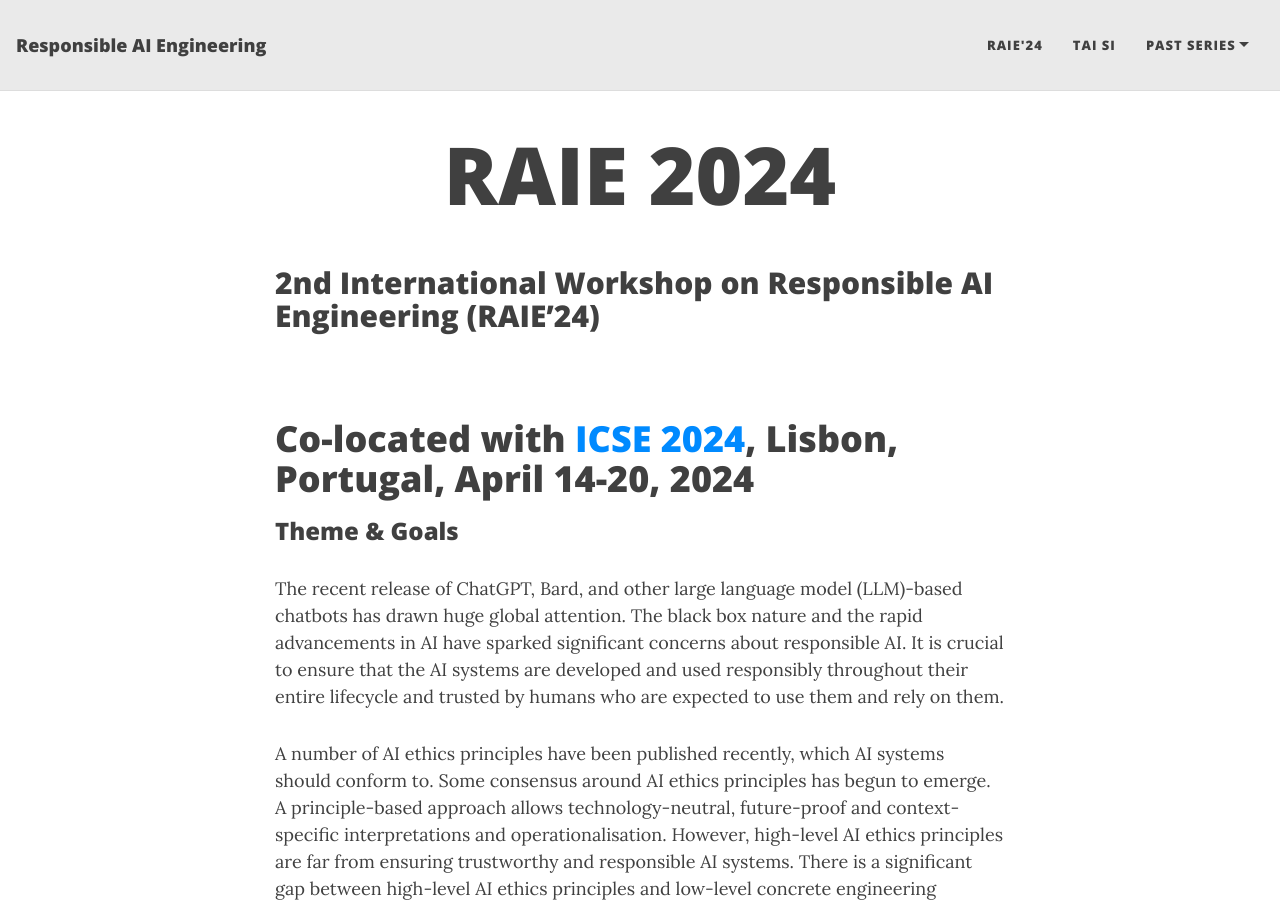
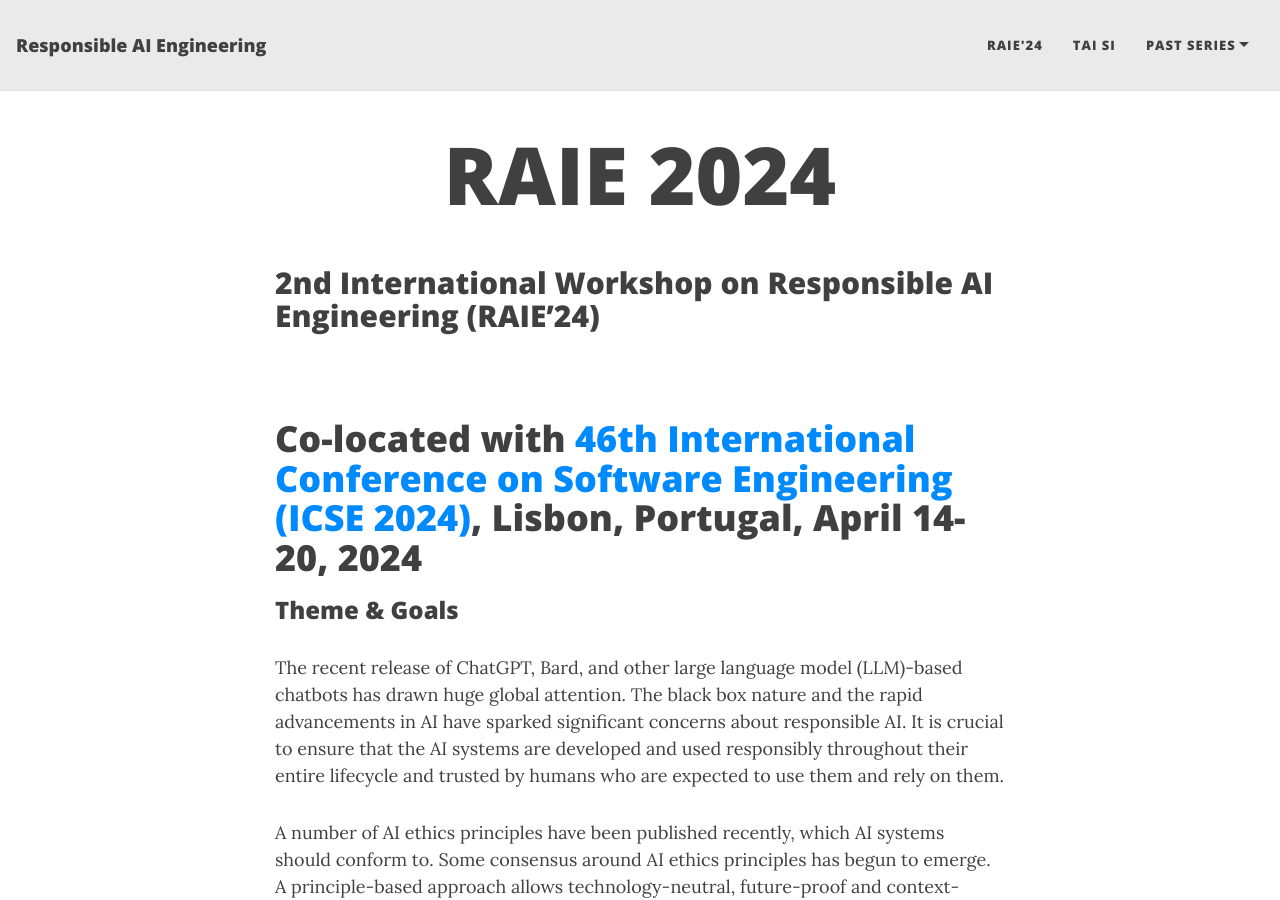
Before and after one commit to RAIEngineering/AIEng-Series, a Jekyll site: the page built from RAIEWorkshop24.md, in a window 1280 px wide and 900 px high. Built offline with Jekyll 4.4.1, drawn with Linux system fonts in a browser that asks for light colours; nearby versions of some CDN libraries.

Commit message:
Update RAIEWorkshop24.md

```diff
--- a/RAIEWorkshop24.md
+++ b/RAIEWorkshop24.md
@@ -8,7 +8,7 @@ title: RAIE 2024
 ## 2nd International Workshop on Responsible AI Engineering (RAIE'24)
 <br>
 
-# Co-located with [**ICSE 2024**](https://conf.researchr.org/home/icse-2024), Lisbon, Portugal, April 14-20, 2024
+# Co-located with [**46th International Conference on Software Engineering (ICSE 2024)**](https://conf.researchr.org/home/icse-2024), Lisbon, Portugal, April 14-20, 2024
 
 ### Theme & Goals
 
```
